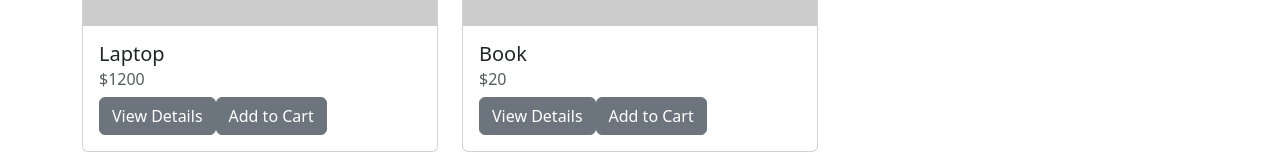
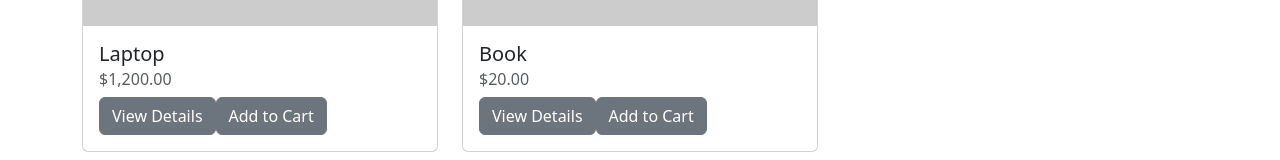
Before and after one commit to MohammedAmer1993/market-amer-alx, a React (Create React App) app: page / in a window 1280 px wide. Shown: the part 567-727 px from the top of the page. Built offline with nearby package versions, Linux system fonts and the light colour scheme.

Commit message:
applying format

```diff
--- a/src/components/ProductList.js
+++ b/src/components/ProductList.js
@@ -39,6 +39,14 @@ const ProductList = ({ products, addToCart, isLoading, error }) => {
     indexOfFirstProduct,
     indexOfLastProduct
   );
+
+  // Function to format price with currency symbol
+  const formatPrice = (price) => {
+    return new Intl.NumberFormat("en-US", {
+      style: "currency",
+      currency: "USD",
+    }).format(price);
+  };
 
   // Get unique categories from products
   const categories = [
@@ -183,7 +191,7 @@ const ProductList = ({ products, addToCart, isLoading, error }) => {
                 <CardBody>
                   <CardTitle tag="h5">{product.name}</CardTitle>
                   <CardSubtitle className="mb-2 text-muted" tag="h6">
-                    ${product.price}
+                    {formatPrice(product.price)} {/* Format the price */}
                   </CardSubtitle>
                   <Link to={`/product/${product.id}`}>
                     <Button>View Details</Button>
```
